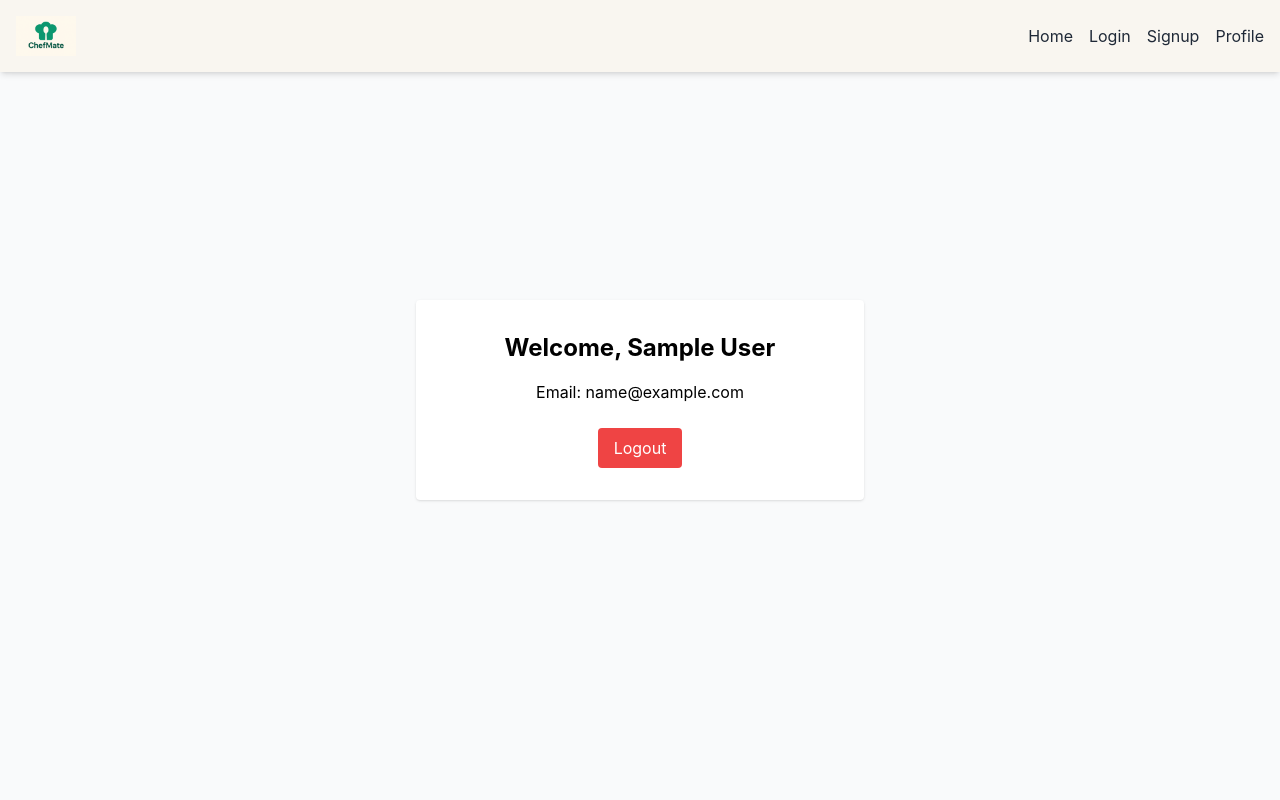
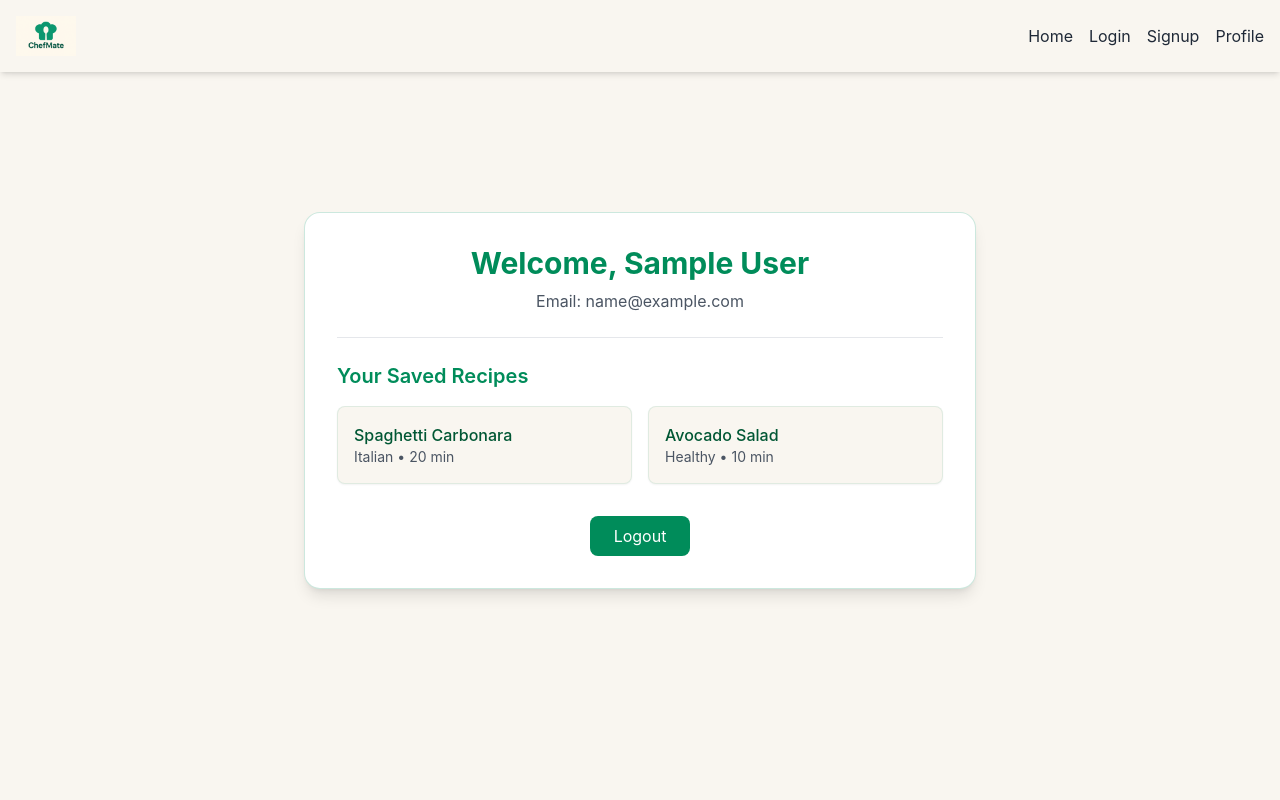
Before and after one commit to mayurCoder2004/chefmate, a React (Vite) app in the folder frontend/: page /profile in a window 1280 px wide. Shown: the top 800 px of the page. Built offline with nearby package versions, Linux system fonts and the light colour scheme; sample sign-in values are in the browser's storage.

Commit message:
Enhanced profile page

```diff
--- a/frontend/src/pages/Profile.jsx
+++ b/frontend/src/pages/Profile.jsx
@@ -12,14 +12,44 @@ export default function Profile() {
   };
 
   return (
-    <div className="flex flex-col items-center justify-center min-h-screen bg-gray-50">
-      <div className="bg-white p-8 rounded shadow max-w-md w-full text-center">
-        <h2 className="text-2xl font-bold mb-4">Welcome, {user?.name}</h2>
-        <p className="mb-6">Email: {user?.email}</p>
-        <button onClick={handleLogout}
-          className="bg-red-500 text-white px-4 py-2 rounded hover:bg-red-600 transition">
-          Logout
-        </button>
+    <div className="flex flex-col items-center justify-center min-h-screen bg-secondary p-6">
+      <div className="bg-white p-8 rounded-2xl shadow-lg border border-primary/20 max-w-2xl w-full">
+
+        {/* User Info */}
+        <div className="text-center border-b pb-6 mb-6">
+          <h2 className="text-3xl font-bold mb-2 text-primary">
+            Welcome, {user?.name}
+          </h2>
+          <p className="text-gray-600">Email: {user?.email}</p>
+        </div>
+
+        {/* Saved Recipes Section */}
+        <div>
+          <h3 className="text-xl font-semibold mb-4 text-primary">
+            Your Saved Recipes
+          </h3>
+          <div className="grid grid-cols-1 md:grid-cols-2 gap-4">
+            {/* Placeholder cards – replace with dynamic data later */}
+            <div className="bg-secondary p-4 rounded-lg shadow-sm border border-primary/10">
+              <h4 className="font-medium text-accent">Spaghetti Carbonara</h4>
+              <p className="text-sm text-gray-600">Italian • 20 min</p>
+            </div>
+            <div className="bg-secondary p-4 rounded-lg shadow-sm border border-primary/10">
+              <h4 className="font-medium text-accent">Avocado Salad</h4>
+              <p className="text-sm text-gray-600">Healthy • 10 min</p>
+            </div>
+          </div>
+        </div>
+
+        {/* Logout Button */}
+        <div className="mt-8 text-center">
+          <button
+            onClick={handleLogout}
+            className="bg-primary text-white px-6 py-2 rounded-lg hover:bg-accent transition"
+          >
+            Logout
+          </button>
+        </div>
       </div>
     </div>
   );
```
